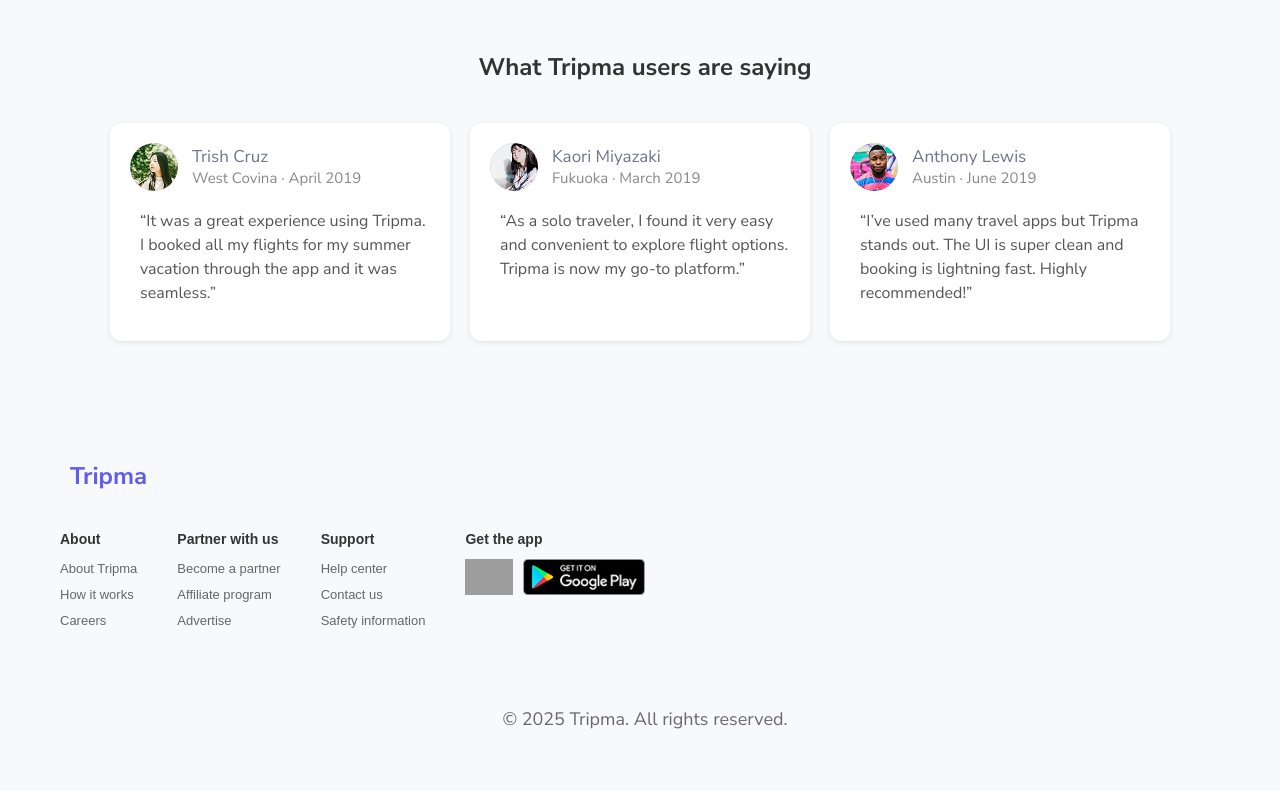
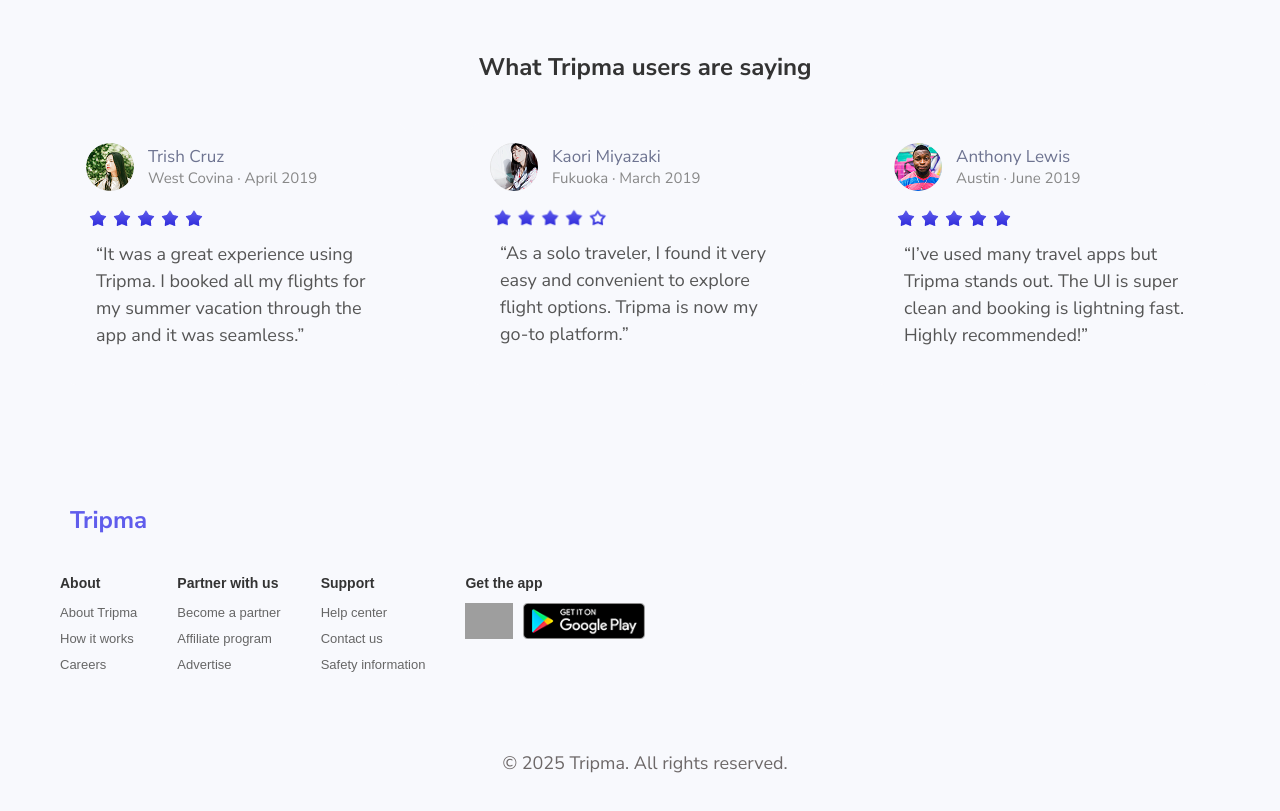
Before and after one commit to AiLinh06/Tripma, a React (Create React App) app: page / in a window 1280 px wide. Shown: the part 4340-5151 px from the top of the page. Built offline with nearby package versions, Linux system fonts and the light colour scheme; grey boxes are pictures that could not be loaded.

Commit message:
style(Testimonial) : add the star rating

```diff
--- a/src/components/Testimonials/Testimonials.css
+++ b/src/components/Testimonials/Testimonials.css
@@ -17,24 +17,32 @@
   display: flex;
   flex-wrap: wrap;
   justify-content: center;
-  gap: 20px;
+  gap: 64px;
 }
 
 .testimonial-card {
-  background: #ffffff;
+  background: #f8f9fd;
   border-radius: 12px;
-  box-shadow: 0 2px 6px rgba(0,0,0,0.08);
+  box-shadow: none;
   padding: 20px;
   max-width: 300px;
   text-align: left;
 }
 
+.rating {
+  display: block;
+  margin: 0 0 2px 0;
+  width: 120px;
+  height: auto;
+}
+
 .testimonial-text {
-  padding-top: 10px;
-  font-size: 16px;
+  padding-top: 2px;
+  font-size: 18px;
   color: #555;
   margin-bottom: 16px;
   line-height: 1.5;
+  font-weight: 400;
 }
 
 .testimonial-user {
--- a/src/components/Testimonials/Testimonials.js
+++ b/src/components/Testimonials/Testimonials.js
@@ -45,6 +45,16 @@
                   <span>{t.location}</span>
                 </div>
               </div>
+              <img
+                className="rating"
+                src={
+                  index === 1
+                    ? require('../../assets/star row-1.png')
+                    : require('../../assets/star row.png')
+                }
+                alt="rating"
+                style={{ margin: '0 0 8px 0', width: '120px', height: 'auto' }}
+              />
               <p className="testimonial-text">“{t.text}”</p>
             </div>
           );
```
Also changed, not shown: src/assets/star row-1.png (added), src/assets/star row.png (added).
